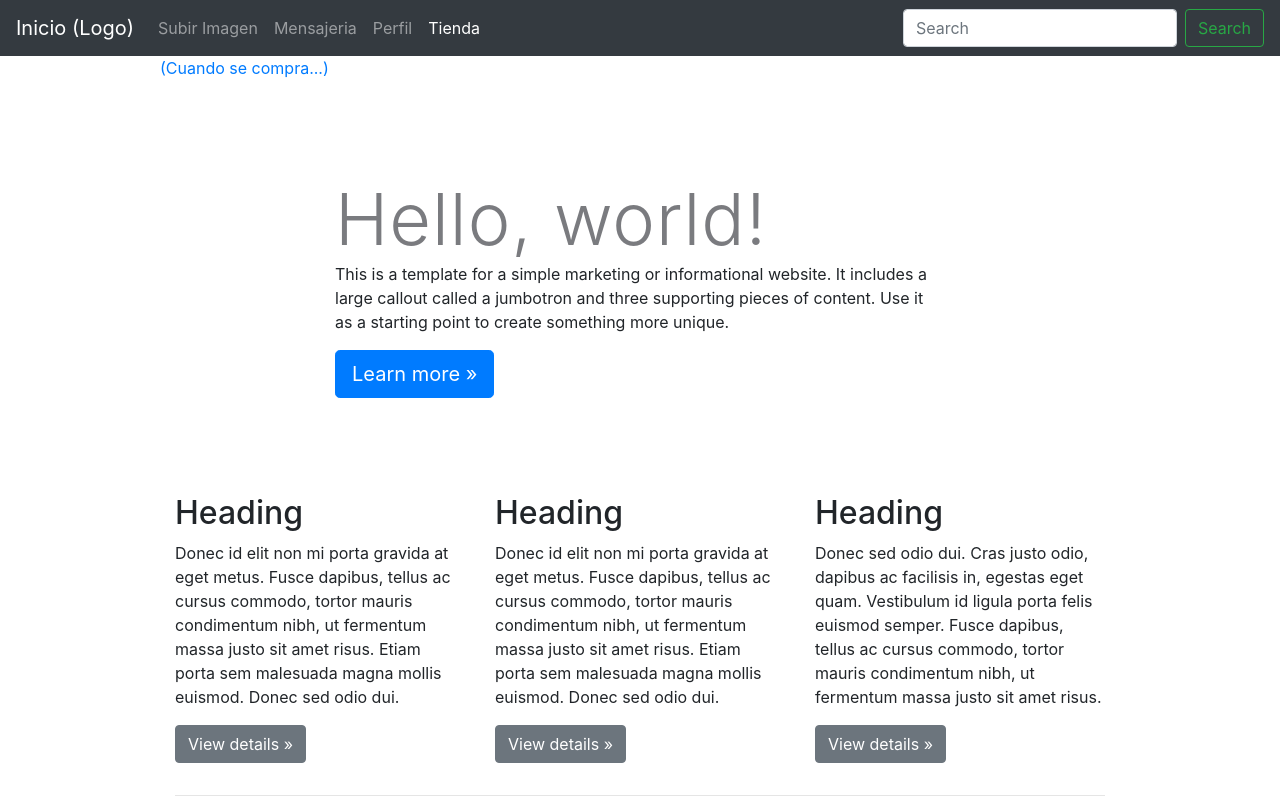
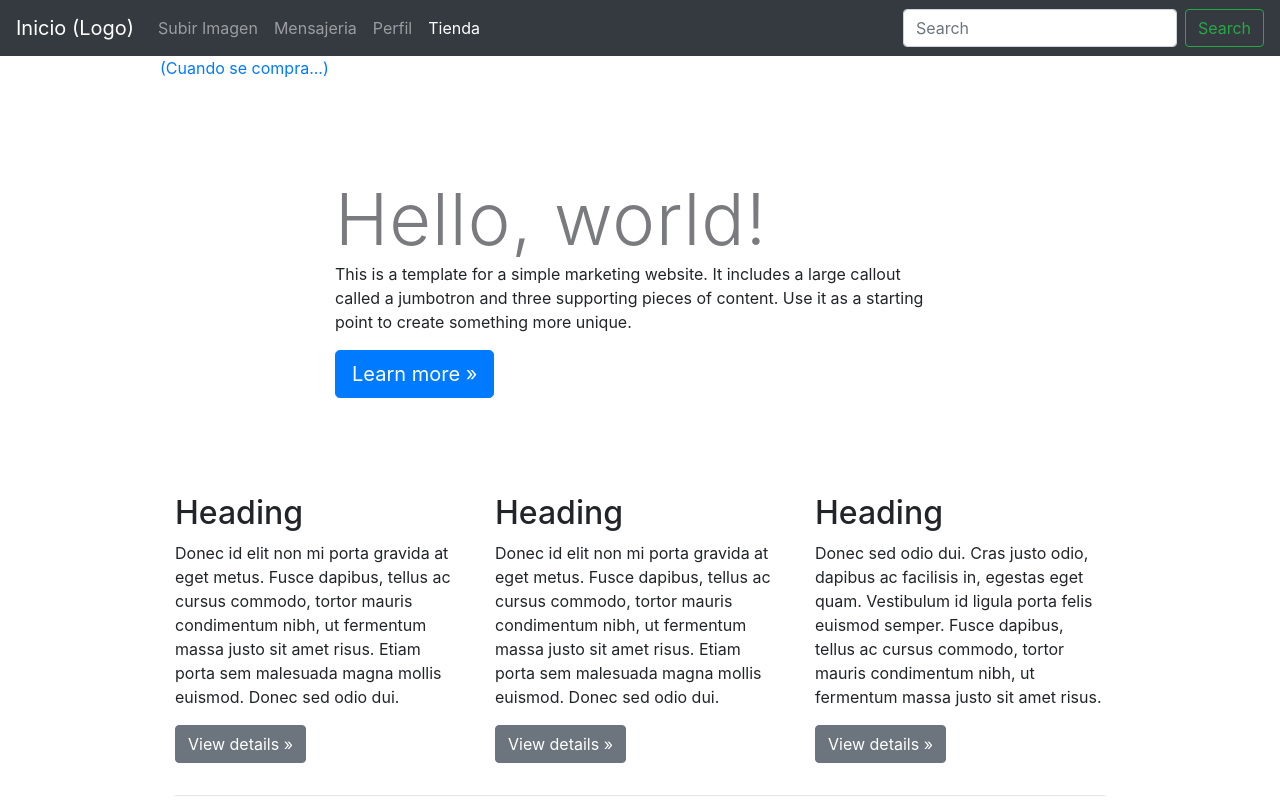
Before and after one commit to Dan23H/ProyectoDEAW, a React (Create React App) app in the folder pets/: page /tienda in a window 1280 px wide. Shown: the top 802 px of the page. Built offline with nearby package versions, Linux system fonts and the light colour scheme.

Commit message:
modified:   pets/src/Pages/TiendaU.jsx

```diff
--- a/pets/src/Pages/TiendaU.jsx
+++ b/pets/src/Pages/TiendaU.jsx
@@ -21,7 +21,7 @@ export const TiendaU = () => {
           <div class="jumbotron">
             <div class="container">
               <h1 class="display-3">Hello, world!</h1>
-              <p>This is a template for a simple marketing or informational website. It includes a large callout called a jumbotron and three supporting pieces of content. Use it as a starting point to create something more unique.</p>
+              <p>This is a template for a simple marketing website. It includes a large callout called a jumbotron and three supporting pieces of content. Use it as a starting point to create something more unique.</p>
               <p><a class="btn btn-primary btn-lg" href="#" role="button">Learn more &raquo;</a></p>
             </div>
           </div>
```
